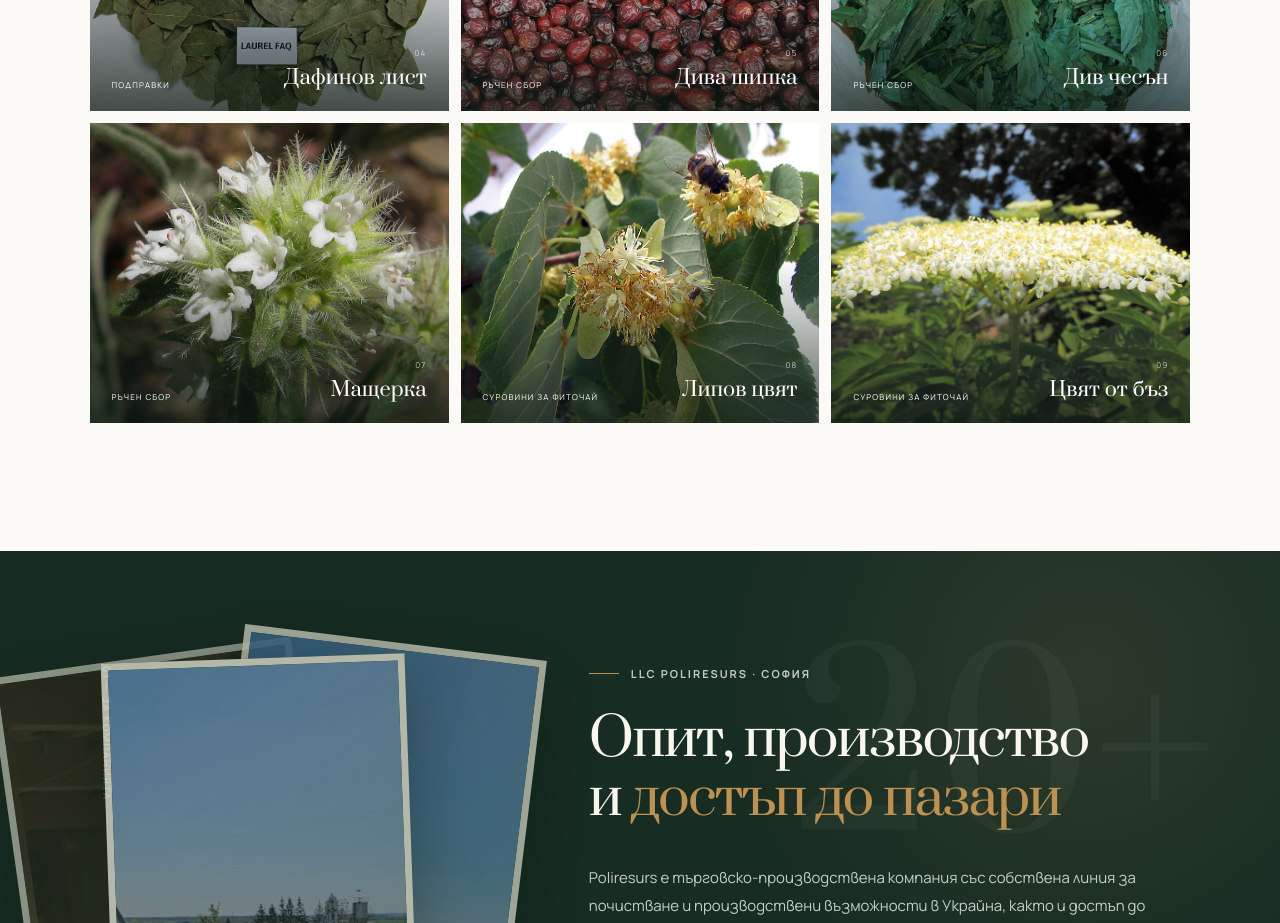
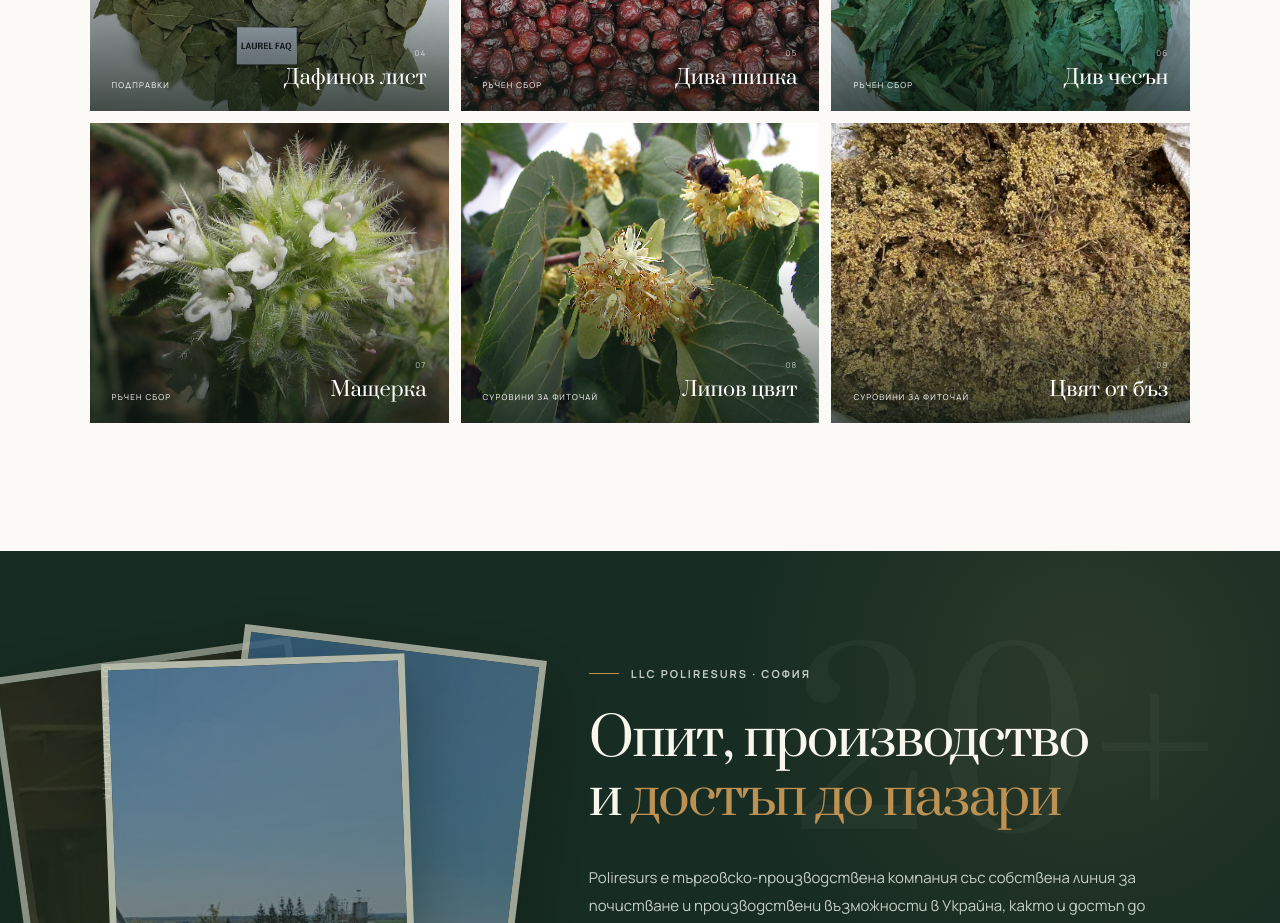
Before and after one commit to Serginho915/poliresurs, a React (Vite) app: page / in a window 1280 px wide. Shown: the part 3560-4483 px from the top of the page. Built offline with nearby package versions, Linux system fonts and the light colour scheme; no server answers.

Commit message:
Use supplied elderflower product photo

```diff
--- a/src/App.jsx
+++ b/src/App.jsx
@@ -48,7 +48,7 @@ export default function App() {
           ['Див чесън', 'Ръчен сбор', asset('wildGarlic.jpg')],
           ['Мащерка', 'Ръчен сбор', asset('thyme.jpg')],
           ['Липов цвят', 'Суровини за фиточай', asset('linden-blossom.jpg')],
-          ['Цвят от бъз', 'Суровини за фиточай', asset('elderflower.jpg')],
+          ['Цвят от бъз', 'Суровини за фиточай', asset('buzina.jpeg')],
         ]
       : [
           ['White beans', 'Pulses', asset('PHOTO-2026-08-13-11-30-58.jpg')],
@@ -59,7 +59,7 @@ export default function App() {
           ['Wild garlic', 'Hand-picked', asset('wildGarlic.jpg')],
           ['Thyme', 'Hand-picked', asset('thyme.jpg')],
           ['Linden blossom', 'Herbal tea ingredients', asset('linden-blossom.jpg')],
-          ['Elderflower', 'Herbal tea ingredients', asset('elderflower.jpg')],
+          ['Elderflower', 'Herbal tea ingredients', asset('buzina.jpeg')],
         ]
   const setLang = (value) => {
     setLanguage(value)
```
Also changed, not shown: public/images/buzina.jpeg (added).
